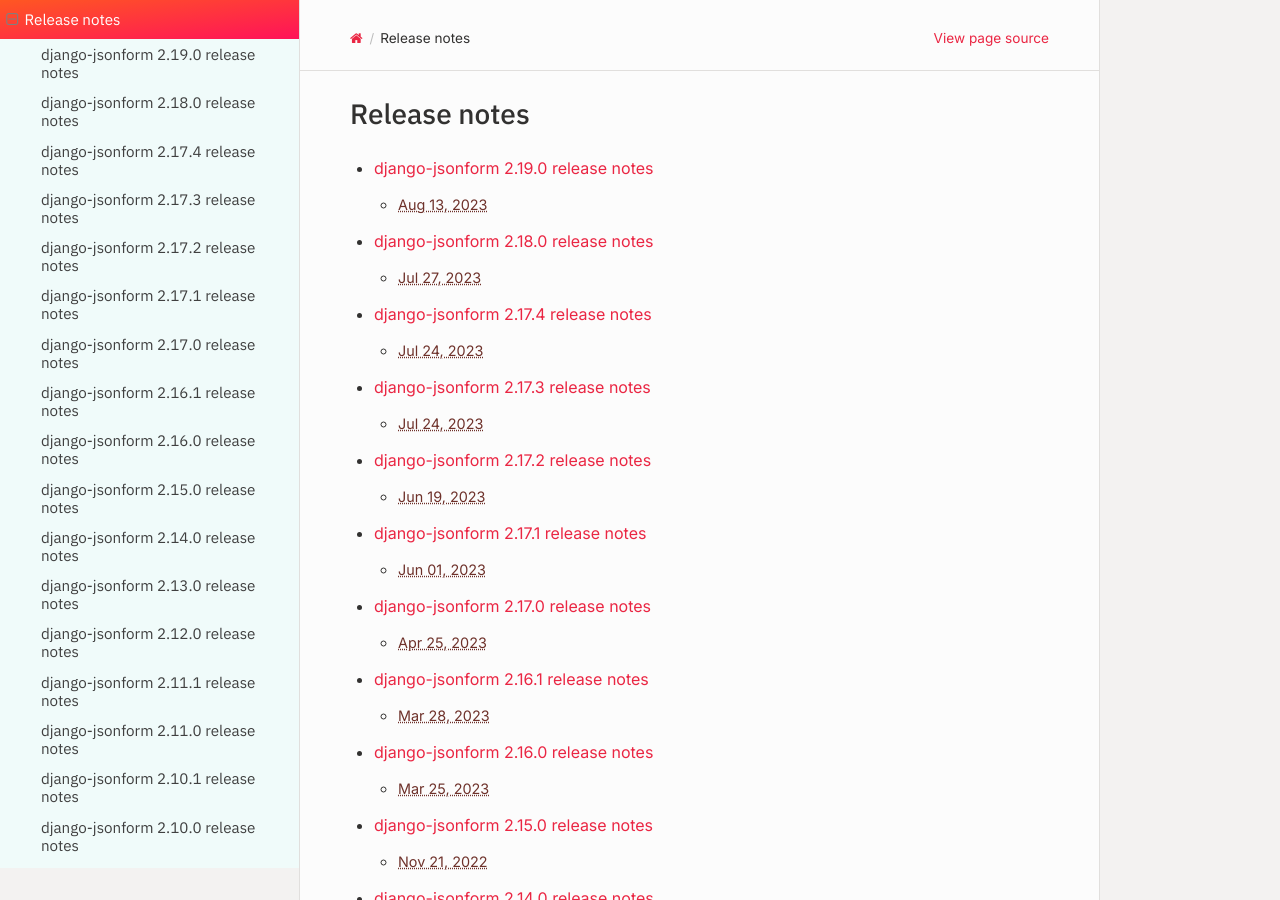
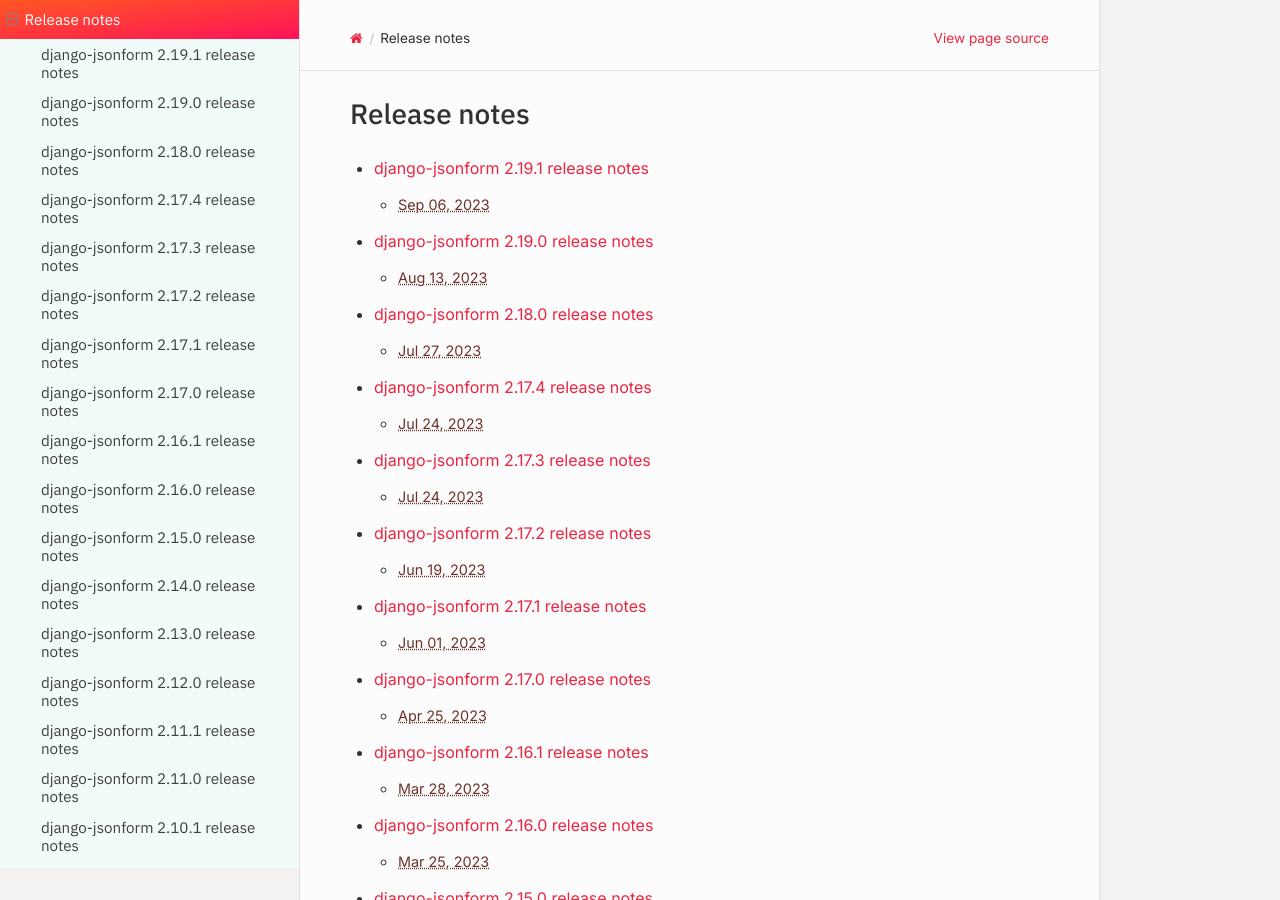
Before and after one commit to bhch/django-jsonform, a Sphinx documentation site: the page built from docs/releases/index.rst, in a window 1280 px wide and 900 px high. Built offline with Sphinx 7.4.7 and the Read the Docs theme 2.0.0, drawn with Linux system fonts in a browser that asks for light colours.

Commit message:
Update docs

```diff
--- a/docs/releases/index.rst
+++ b/docs/releases/index.rst
@@ -4,6 +4,7 @@ Release notes
 .. toctree::
     :maxdepth: 2
 
+    v2.19.1
     v2.19.0
     v2.18.0
     v2.17.4
--- a/docs/releases/v2.19.0.rst
+++ b/docs/releases/v2.19.0.rst
@@ -5,7 +5,7 @@ django-jsonform 2.19.0 release notes
 Aug 13, 2023
 ------------
 
-This release brings a some new features and some bugfixes.
+This release brings some new features and some bugfixes.
 
 
 New features
```
Also changed, not shown: docs/releases/v2.19.1.rst (added, +22 -0 lines).
